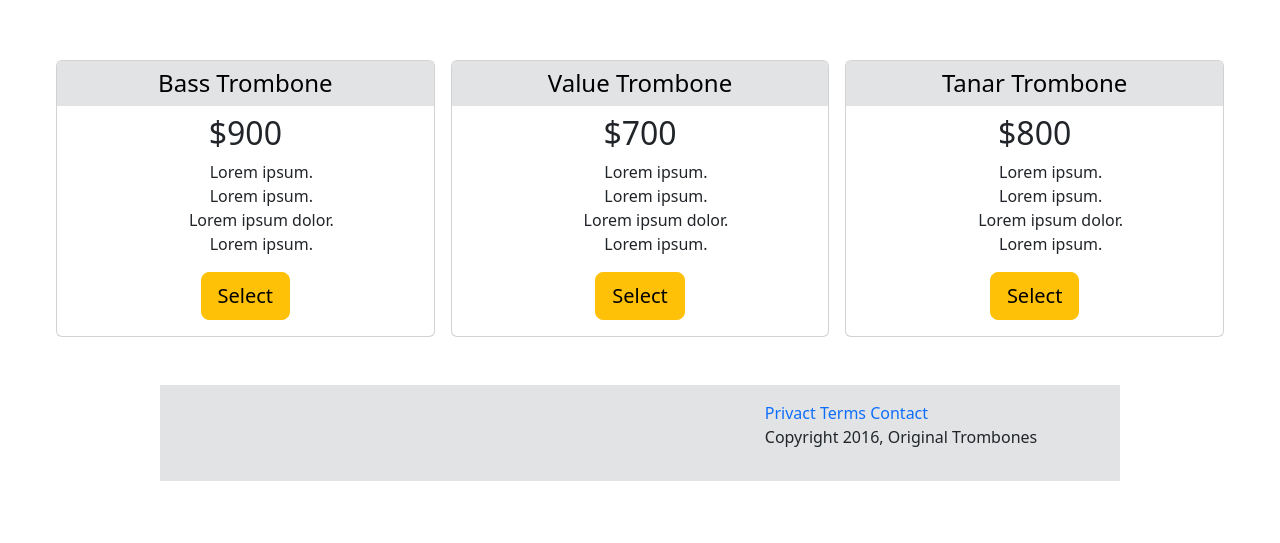
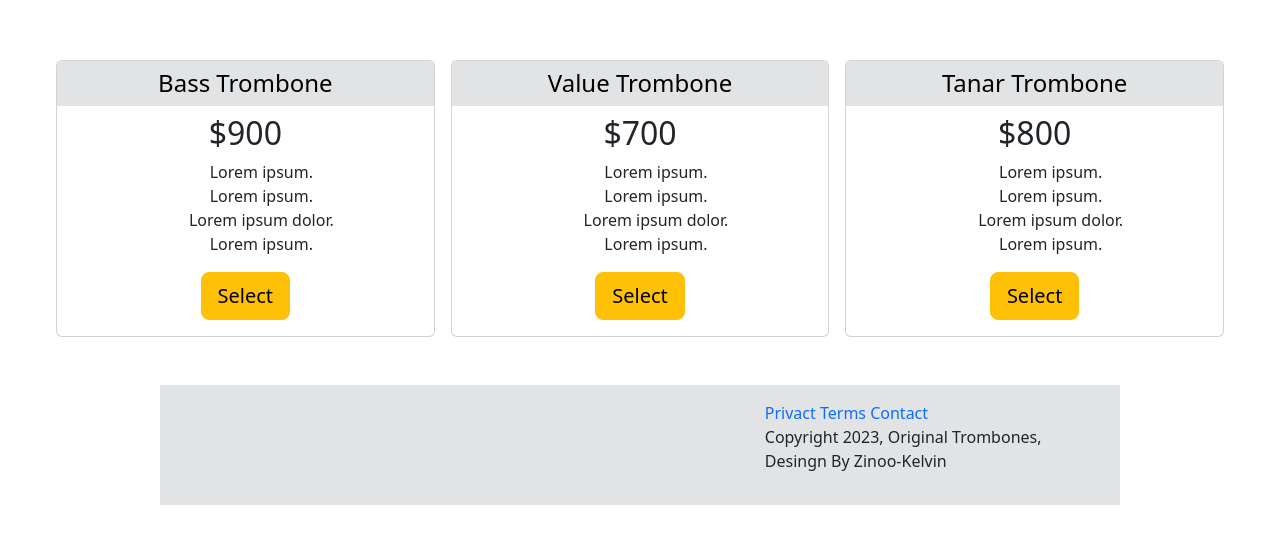
Before and after one commit to zinoojs/microverse-zinoo-kelvin-boateng, a plain HTML site: page index.html in a window 1280 px wide. Shown: the part 1232-1775 px from the top of the page. Drawn offline with Linux system fonts and the light colour scheme.

Commit message:
second commit

```diff
--- a/index.html
+++ b/index.html
@@ -137,7 +137,7 @@
             <li class="d-inline-block"><a href="#">Terms</a></li>
             <li class="d-inline-block"><a href="#">Contact</a></li>
 
-            <p class="">Copyright 2016, Original Trombones</p>
+            <p class="">Copyright 2023, Original Trombones, Desingn By Zinoo-Kelvin</p>
         </ul>
 
     </footer>
```
